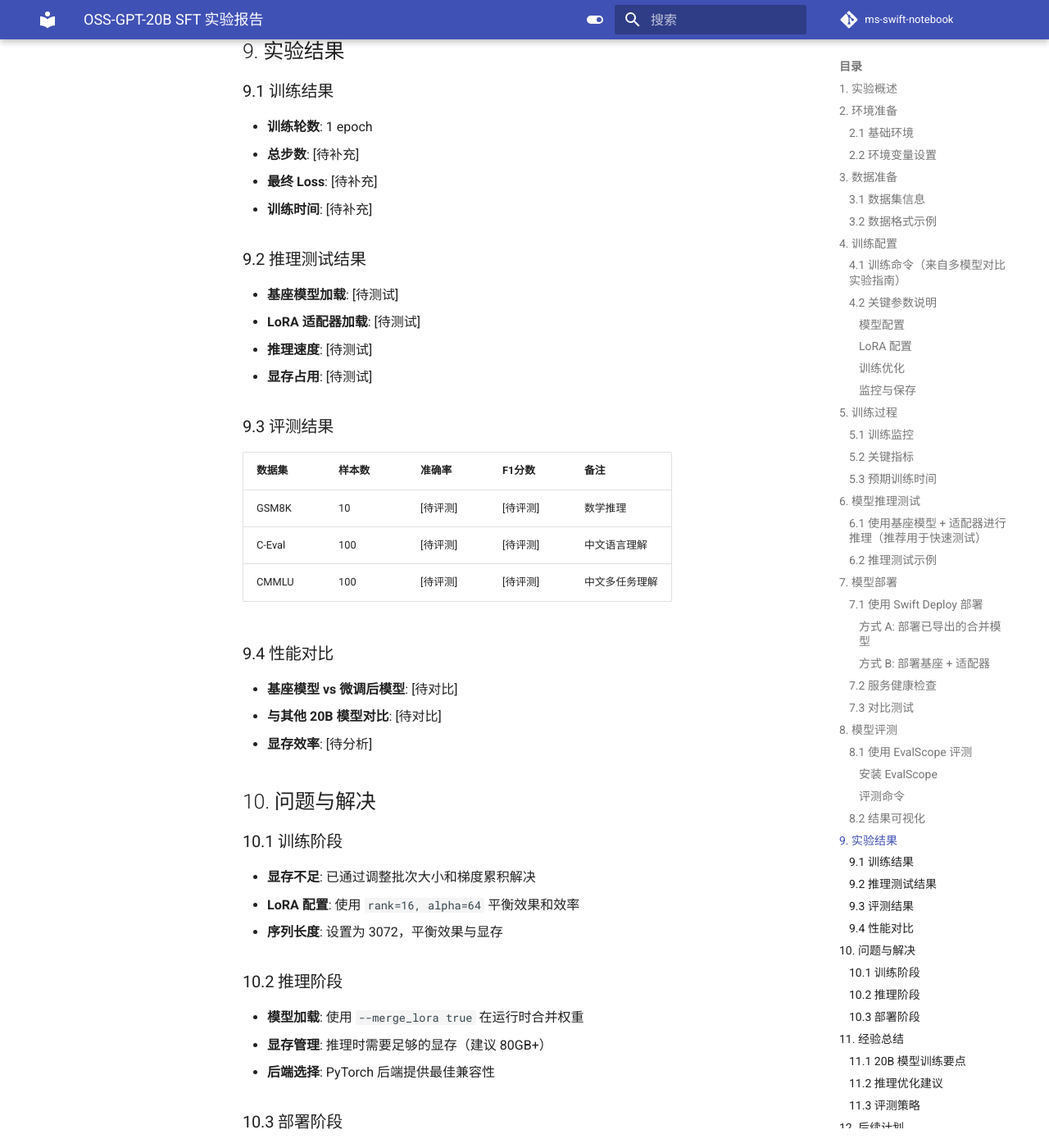
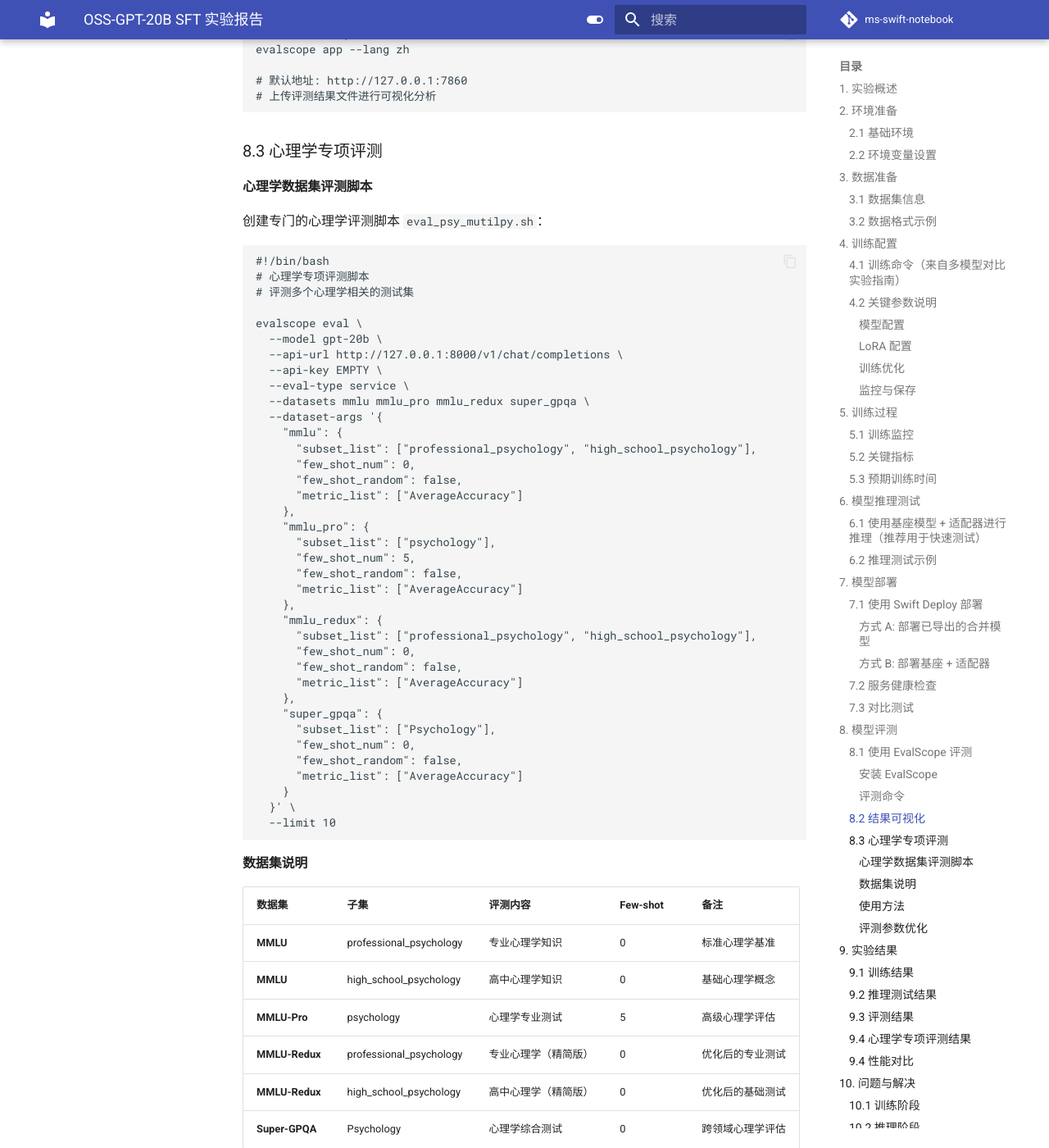
Before and after one commit to TianCai19/ms-swift-notebook, an MkDocs documentation site: the page built from docs/notes/45-实验报告-oss-gpt-20b-sft.md, in a window 1280 px wide and 1400 px high, scrolled down 6991 px. Shown: the whole window at 82% size. Built offline with MkDocs 1.6.1 and Material for MkDocs 9.7.7, drawn with Linux system fonts in a browser that asks for light colours; comment, search, counter and statistics services are not loaded; some of the changed text lies outside the part shown.

Commit message:
docs: Add psychology evaluation script to OSS-GPT-20B report\n\n- Add comprehensive psychology evaluation section with eval_psy_mutilpy.sh script\n- Include MMLU, MMLU-Pro, MMLU-Redux, and Super-GPQA datasets\n- Add detailed dataset descriptions and evaluation parameters\n- Include psychology evaluation results table\n- Update short-term goals to include psychology evaluation tasks\n- Provide usage instructions and parameter optimization tips

````diff
--- a/docs/notes/45-实验报告-oss-gpt-20b-sft.md
+++ b/docs/notes/45-实验报告-oss-gpt-20b-sft.md
@@ -195,6 +195,14 @@ swift deploy \
   --served_model_name gpt-oss-20b-sft
 ```
 
+```bash
+swift deploy \
+  --model output/gpt-oss-20b-sft/v1-20250824-033405/v0-20250824-033419/checkpoint-255-merged \
+  --infer_backend vllm \
+  --max_new_tokens 2048 \
+  --served_model_name gpt-oss-20b-sft
+```
+
 #### **方式 B: 部署基座 + 适配器**
 ```bash
 swift deploy \
@@ -311,6 +319,94 @@ evalscope app --lang zh
 # 上传评测结果文件进行可视化分析
 ```
 
+### 8.3 心理学专项评测
+
+#### **心理学数据集评测脚本**
+
+创建专门的心理学评测脚本 `eval_psy_mutilpy.sh`：
+
+```bash
+#!/bin/bash
+# 心理学专项评测脚本
+# 评测多个心理学相关的测试集
+
+evalscope eval \
+  --model gpt-20b \
+  --api-url http://127.0.0.1:8000/v1/chat/completions \
+  --api-key EMPTY \
+  --eval-type service \
+  --datasets mmlu mmlu_pro mmlu_redux super_gpqa \
+  --dataset-args '{
+    "mmlu": {
+      "subset_list": ["professional_psychology", "high_school_psychology"],
+      "few_shot_num": 0,
+      "few_shot_random": false,
+      "metric_list": ["AverageAccuracy"]
+    },
+    "mmlu_pro": {
+      "subset_list": ["psychology"],
+      "few_shot_num": 5,
+      "few_shot_random": false,
+      "metric_list": ["AverageAccuracy"]
+    },
+    "mmlu_redux": {
+      "subset_list": ["professional_psychology", "high_school_psychology"],
+      "few_shot_num": 0,
+      "few_shot_random": false,
+      "metric_list": ["AverageAccuracy"]
+    },
+    "super_gpqa": {
+      "subset_list": ["Psychology"],
+      "few_shot_num": 0,
+      "few_shot_random": false,
+      "metric_list": ["AverageAccuracy"]
+    }
+  }' \
+  --limit 10
+```
+
+#### **数据集说明**
+
+| 数据集 | 子集 | 评测内容 | Few-shot | 备注 |
+|--------|------|----------|----------|------|
+| **MMLU** | professional_psychology | 专业心理学知识 | 0 | 标准心理学基准 |
+| **MMLU** | high_school_psychology | 高中心理学知识 | 0 | 基础心理学概念 |
+| **MMLU-Pro** | psychology | 心理学专业测试 | 5 | 高级心理学评估 |
+| **MMLU-Redux** | professional_psychology | 专业心理学（精简版） | 0 | 优化后的专业测试 |
+| **MMLU-Redux** | high_school_psychology | 高中心理学（精简版） | 0 | 优化后的基础测试 |
+| **Super-GPQA** | Psychology | 心理学综合测试 | 0 | 跨领域心理学评估 |
+
+#### **使用方法**
+
+1. **保存脚本**：
+```bash
+# 将脚本保存到 temp 目录
+cp temp/eval_psy_mutilpy.sh ./eval_psy_mutilpy.sh
+chmod +x ./eval_psy_mutilpy.sh
+```
+
+2. **执行评测**：
+```bash
+# 确保模型服务已启动
+./eval_psy_mutilpy.sh
+```
+
+3. **结果分析**：
+```bash
+# 查看评测结果
+evalscope app --lang zh
+
+# 分析心理学专项表现
+# 重点关注专业心理学和高中心理学的准确率差异
+```
+
+#### **评测参数优化**
+
+- **`few_shot_num`**: MMLU-Pro 使用 5-shot，其他使用 0-shot
+- **`subset_list`**: 针对心理学专业领域进行筛选
+- **`metric_list`**: 使用 `AverageAccuracy` 作为主要指标
+- **`limit`**: 每个子集评测 10 个样本，快速验证效果
+
 ## 9. 实验结果
 
 ### 9.1 训练结果
@@ -331,6 +427,16 @@ evalscope app --lang zh
 | GSM8K  | 10     | [待评测] | [待评测] | 数学推理 |
 | C-Eval | 100    | [待评测] | [待评测] | 中文语言理解 |
 | CMMLU  | 100    | [待评测] | [待评测] | 中文多任务理解 |
+
+### 9.4 心理学专项评测结果
+| 数据集 | 子集 | 样本数 | 准确率 | Few-shot | 备注 |
+|--------|------|--------|--------|----------|------|
+| **MMLU** | professional_psychology | 10 | [待评测] | 0 | 专业心理学知识 |
+| **MMLU** | high_school_psychology | 10 | [待评测] | 0 | 高中心理学概念 |
+| **MMLU-Pro** | psychology | 10 | [待评测] | 5 | 高级心理学评估 |
+| **MMLU-Redux** | professional_psychology | 10 | [待评测] | 0 | 专业心理学（精简版） |
+| **MMLU-Redux** | high_school_psychology | 10 | [待评测] | 0 | 高中心理学（精简版） |
+| **Super-GPQA** | Psychology | 10 | [待评测] | 0 | 跨领域心理学评估 |
 
 ### 9.4 性能对比
 - **基座模型 vs 微调后模型**: [待对比]
@@ -378,6 +484,8 @@ evalscope app --lang zh
 - [ ] 完成模型推理测试，验证 LoRA 加载
 - [ ] 部署推理服务，进行在线评测
 - [ ] 获得具体性能数据，分析模型效果
+- [ ] 执行心理学专项评测，验证模型在心理学任务上的表现
+- [ ] 对比不同心理学数据集的评测结果，分析模型优势领域
 
 ### 12.2 中期目标
 - [ ] 尝试不同的 LoRA 配置（rank, alpha）
````
